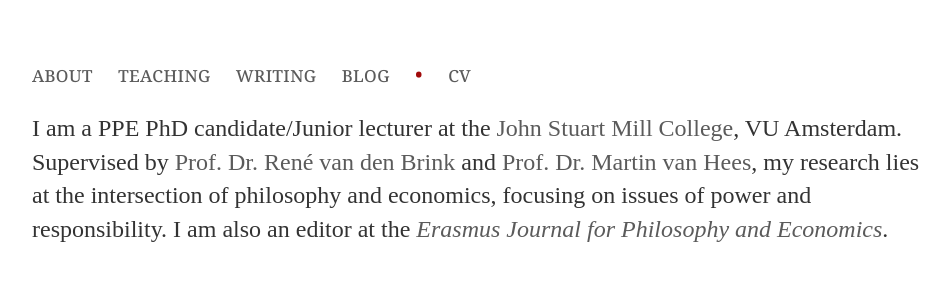
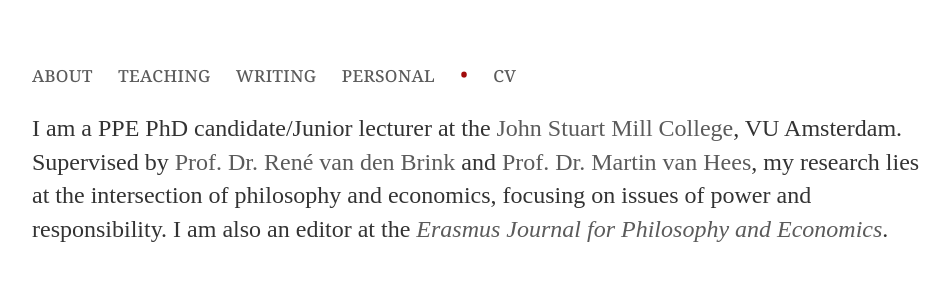
Before and after one commit to uzunovam/uzunovam, a Jekyll site: the page built from index.html, in a window 1280 px wide. Shown: the top 300 px of the page, without its empty margins (160-1109 px from the left). Built offline with Jekyll 4.4.1, drawn with Linux system fonts in a browser that asks for light colours.

Commit message:
Update default.html

```diff
--- a/_layouts/default.html
+++ b/_layouts/default.html
@@ -11,7 +11,7 @@
 					<li><a href="/">about</a></li>
 		       			<li><a href="/teaching">teaching</a></li>
 	        			<li><a href="/writing">writing</a></li>
-		        		<li><a href="/blog">blog</a></li>
+		        		<li><a href="/personal">personal</a></li>
 					<li><bullet>&#8226;</bullet></li>
 					<li><a href="/files/CV-Uzunova.pdf">cv</a></li>
     				</ul>
```
